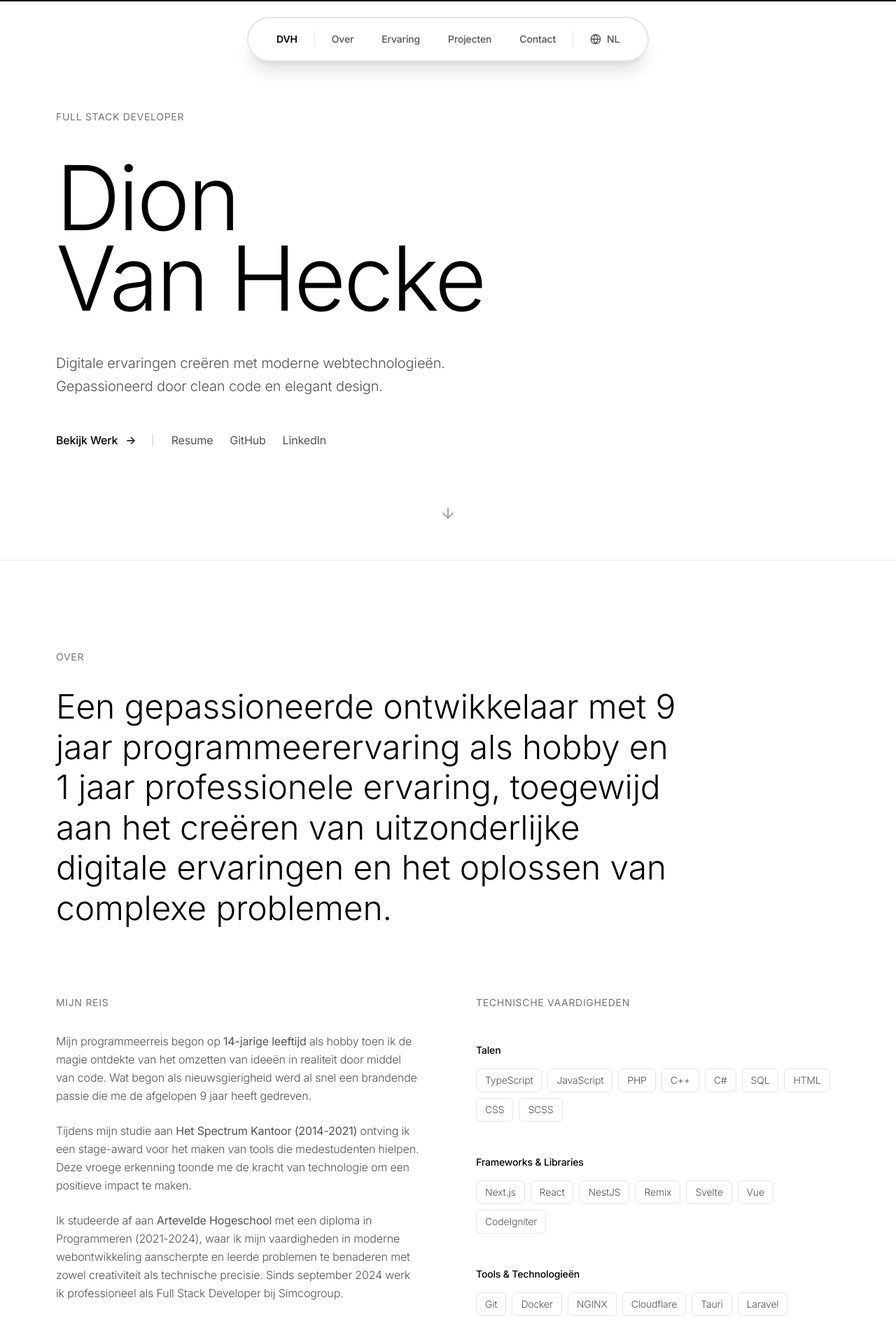
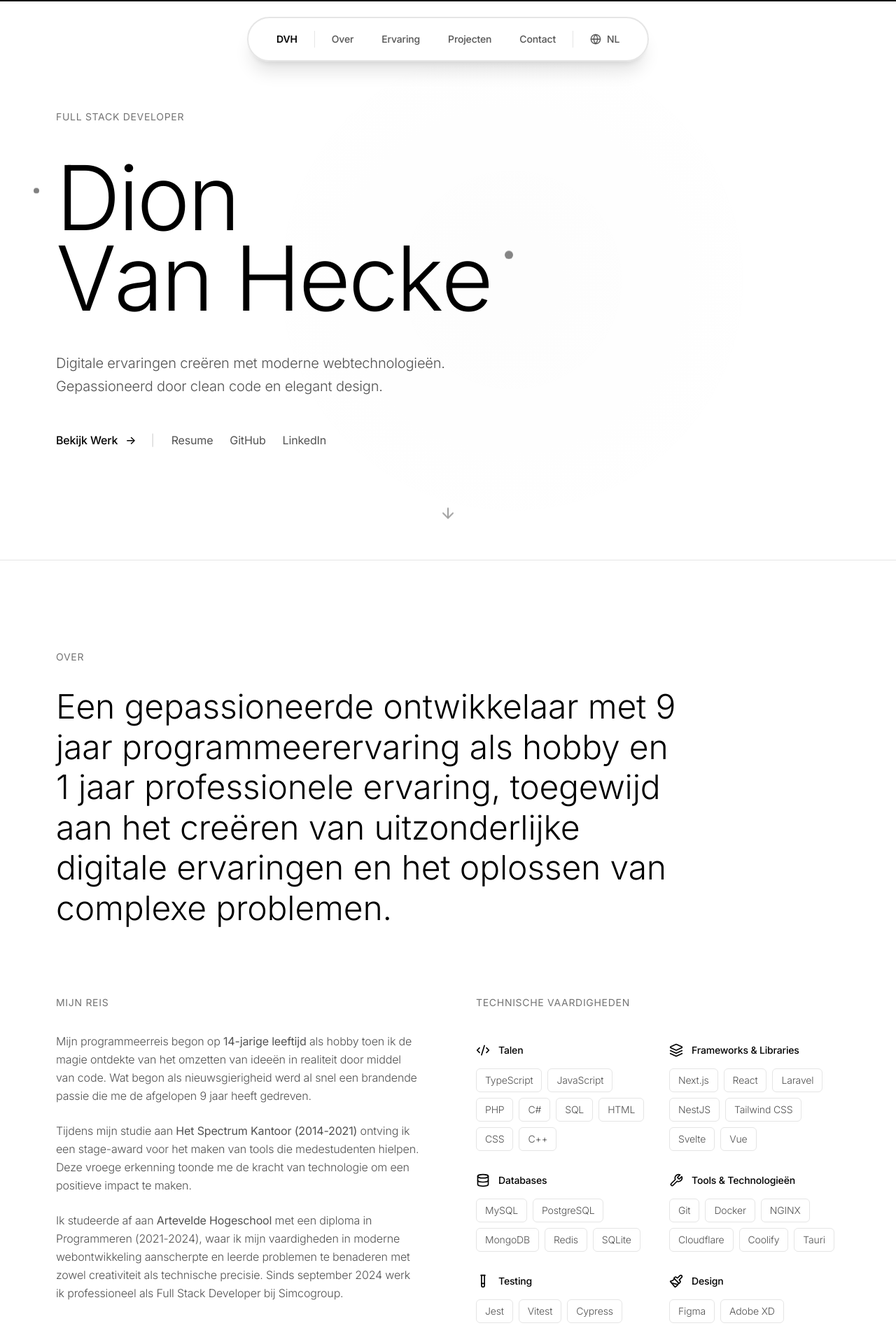
Before and after one commit to dionvanhecke/portfolio-revised, a Next.js app: page / in a window 1280 px wide. Shown: the top 1898 px of the page at 70% size. Built offline with nearby package versions, Linux system fonts and the light colour scheme.

Commit message:
feat: animations, extend skill section

```diff
--- a/src/components/About.tsx
+++ b/src/components/About.tsx
@@ -2,7 +2,7 @@
 
 import { motion } from 'framer-motion'
 import { useInView } from 'react-intersection-observer'
-import { Award,  Zap, Rocket, Palette } from 'lucide-react'
+import { Award, Zap, Rocket, Palette, Code2, Layers, Database, Wrench, TestTube, Paintbrush } from 'lucide-react'
 import { useLanguage } from '@/context/LanguageContext'
 
 const About = () => {
@@ -14,15 +14,33 @@ const About = () => {
 
   const skills = {
     languages: [
-      'TypeScript', 'JavaScript', 'PHP', 'C++', 'C#', 'SQL', 'HTML', 'CSS', 'SCSS'
+      'TypeScript', 'JavaScript', 'PHP', 'C#', 'SQL', 'HTML', 'CSS', 'C++'
     ],
     frameworks: [
-      'Next.js', 'React', 'NestJS', 'Remix', 'Svelte', 'Vue', 'CodeIgniter'
+      'Next.js', 'React', 'Laravel', 'NestJS', 'Tailwind CSS', 'Svelte', 'Vue'
+    ],
+    databases: [
+      'MySQL', 'PostgreSQL', 'MongoDB', 'Redis', 'SQLite'
     ],
     tools: [
-      'Git', 'Docker', 'NGINX', 'Cloudflare', 'Tauri', 'Laravel'
+      'Git', 'Docker', 'NGINX', 'Cloudflare', 'Coolify', 'Tauri'
+    ],
+    testing: [
+      'Jest', 'Vitest', 'Cypress', 'PHPUnit', 'Playwright'
+    ],
+    design: [
+      'Figma', 'Adobe XD', 'Photoshop', 'Illustrator'
     ]
   }
+
+  const skillCategories = [
+    { title: t.about.languages, icon: Code2, items: skills.languages },
+    { title: t.about.frameworks, icon: Layers, items: skills.frameworks },
+    { title: 'Databases', icon: Database, items: skills.databases },
+    { title: t.about.tools, icon: Wrench, items: skills.tools },
+    { title: 'Testing', icon: TestTube, items: skills.testing },
+    { title: 'Design', icon: Paintbrush, items: skills.design }
+  ]
 
   const languages_spoken = [
     { name: t.resume.dutch, level: t.resume.native },
@@ -121,61 +139,38 @@ const About = () => {
               {t.about.skills}
             </h3>
 
-            <div>
-              <h4 className="text-sm font-medium text-black dark:text-white mb-4">
-                {t.about.languages}
+            <div className="grid grid-cols-2 gap-8">
+              {skillCategories.map((category, index) => {
+                const IconComponent = category.icon
+                return (
+                  <motion.div
+                    key={category.title}
+                    initial={{ opacity: 0, y: 20 }}
+                    animate={inView ? { opacity: 1, y: 0 } : {}}
+                    transition={{ duration: 0.6, delay: index * 0.1, ease: [0.16, 1, 0.3, 1] }}
+                  >
+                    <div className="flex items-center gap-3 mb-4">
+                      <IconComponent className="w-5 h-5 text-black dark:text-white" />
+                      <h4 className="text-sm font-medium text-black dark:text-white">
+                        {category.title}
                       </h4>
+                    </div>
                     <div className="flex flex-wrap gap-2">
-                {skills.languages.map((skill, index) => (
+                      {category.items.map((skill, skillIndex) => (
                         <motion.span
                           key={skill}
-                    initial={{ opacity: 0, y: 10 }}
-                    animate={inView ? { opacity: 1, y: 0 } : {}}
-                    transition={{ duration: 0.5, delay: index * 0.05, ease: [0.16, 1, 0.3, 1] }}
-                    className="px-3 py-1.5 text-sm text-neutral-600 dark:text-neutral-400 border border-neutral-200 dark:border-neutral-800 rounded-md font-light"
+                          initial={{ opacity: 0, scale: 0.8 }}
+                          animate={inView ? { opacity: 1, scale: 1 } : {}}
+                          transition={{ duration: 0.4, delay: (index * 0.1) + (skillIndex * 0.05), ease: [0.16, 1, 0.3, 1] }}
+                          className="px-3 py-1.5 text-sm text-neutral-600 dark:text-neutral-400 border border-neutral-200 dark:border-neutral-800 rounded-md font-light hover:border-black dark:hover:border-white hover:text-black dark:hover:text-white transition-colors"
                         >
                           {skill}
                         </motion.span>
                       ))}
                     </div>
-            </div>
-
-            <div>
-              <h4 className="text-sm font-medium text-black dark:text-white mb-4">
-                {t.about.frameworks}
-              </h4>
-              <div className="flex flex-wrap gap-2">
-                {skills.frameworks.map((skill, index) => (
-                  <motion.span
-                    key={skill}
-                    initial={{ opacity: 0, y: 10 }}
-                    animate={inView ? { opacity: 1, y: 0 } : {}}
-                    transition={{ duration: 0.5, delay: index * 0.05, ease: [0.16, 1, 0.3, 1] }}
-                    className="px-3 py-1.5 text-sm text-neutral-600 dark:text-neutral-400 border border-neutral-200 dark:border-neutral-800 rounded-md font-light"
-                  >
-                    {skill}
-                  </motion.span>
-                ))}
-              </div>
-            </div>
-
-            <div>
-              <h4 className="text-sm font-medium text-black dark:text-white mb-4">
-                {t.about.tools}
-              </h4>
-              <div className="flex flex-wrap gap-2">
-                {skills.tools.map((skill, index) => (
-                  <motion.span
-                    key={skill}
-                    initial={{ opacity: 0, y: 10 }}
-                    animate={inView ? { opacity: 1, y: 0 } : {}}
-                    transition={{ duration: 0.5, delay: index * 0.05, ease: [0.16, 1, 0.3, 1] }}
-                    className="px-3 py-1.5 text-sm text-neutral-600 dark:text-neutral-400 border border-neutral-200 dark:border-neutral-800 rounded-md font-light"
-                  >
-                    {skill}
-                  </motion.span>
-                ))}
-              </div>
+                  </motion.div>
+                )
+              })}
             </div>
 
             <div>
--- a/src/components/Hero.tsx
+++ b/src/components/Hero.tsx
@@ -1,15 +1,68 @@
 'use client'
 
-import { motion } from 'framer-motion'
+import { motion, useMotionValue, useTransform, animate } from 'framer-motion'
 import { ArrowDown } from 'lucide-react'
 import { useLanguage } from '@/context/LanguageContext'
 import Link from 'next/link'
+import { useEffect, useState } from 'react'
 
 const Hero = () => {
   const { t } = useLanguage()
+  const [isHovered, setIsHovered] = useState(false)
+
+  const mouseX = useMotionValue(0)
+  const mouseY = useMotionValue(0)
+
+  const rotateX = useTransform(mouseY, [-300, 300], [5, -5])
+  const rotateY = useTransform(mouseX, [-300, 300], [-5, 5])
+
+  // Auto-demo animation on load
+  useEffect(() => {
+    const demoAnimation = async () => {
+      await new Promise(resolve => setTimeout(resolve, 1500)) // Wait for initial load
+
+      // Simulate mouse movement in a smooth pattern
+      await animate(mouseX, 150, { duration: 0.8, ease: "easeInOut" })
+      await animate(mouseY, -100, { duration: 0.8, ease: "easeInOut" })
+      await animate(mouseX, -150, { duration: 0.8, ease: "easeInOut" })
+      await animate(mouseY, 100, { duration: 0.8, ease: "easeInOut" })
+      await animate(mouseX, 0, { duration: 0.8, ease: "easeInOut" })
+      await animate(mouseY, 0, { duration: 0.8, ease: "easeInOut" })
+    }
+
+    demoAnimation()
+    // eslint-disable-next-line react-hooks/exhaustive-deps
+  }, [])
+
+  const handleMouseMove = (e: React.MouseEvent<HTMLDivElement>) => {
+    const rect = e.currentTarget.getBoundingClientRect()
+    const centerX = rect.left + rect.width / 2
+    const centerY = rect.top + rect.height / 2
+    mouseX.set(e.clientX - centerX)
+    mouseY.set(e.clientY - centerY)
+  }
+
+  const handleMouseLeave = () => {
+    animate(mouseX, 0, { duration: 0.5 })
+    animate(mouseY, 0, { duration: 0.5 })
+  }
+
   return (
-    <section id="home" className="relative min-h-screen flex items-center justify-center bg-white dark:bg-black">
-      <div className="w-full max-w-[1400px] mx-auto px-6 sm:px-12 lg:px-20">
+    <section id="home" className="relative min-h-screen flex items-center justify-center bg-white dark:bg-black overflow-hidden">
+      {/* Animated background gradient */}
+      <motion.div
+        className="absolute inset-0 opacity-30 dark:opacity-20"
+        animate={{
+          background: [
+            'radial-gradient(circle at 20% 50%, rgba(0,0,0,0.03) 0%, transparent 50%)',
+            'radial-gradient(circle at 80% 50%, rgba(0,0,0,0.03) 0%, transparent 50%)',
+            'radial-gradient(circle at 20% 50%, rgba(0,0,0,0.03) 0%, transparent 50%)',
+          ],
+        }}
+        transition={{ duration: 10, repeat: Infinity, ease: "linear" }}
+      />
+
+      <div className="w-full max-w-[1400px] mx-auto px-6 sm:px-12 lg:px-20 relative z-10">
         <div className="flex flex-col items-start space-y-12">
           <motion.div
             initial={{ opacity: 0, y: 20 }}
@@ -20,16 +73,78 @@ const Hero = () => {
             {t.hero.title}
           </motion.div>
 
+          <motion.div
+            onMouseMove={handleMouseMove}
+            onMouseLeave={handleMouseLeave}
+            onHoverStart={() => setIsHovered(true)}
+            onHoverEnd={() => setIsHovered(false)}
+            style={{
+              rotateX,
+              rotateY,
+              transformStyle: "preserve-3d",
+              perspective: 1000
+            }}
+            className="relative"
+          >
             <motion.h1
               initial={{ opacity: 0, y: 30 }}
               animate={{ opacity: 1, y: 0 }}
               transition={{ duration: 0.8, delay: 0.1, ease: [0.16, 1, 0.3, 1] }}
-            className="text-6xl sm:text-7xl md:text-8xl lg:text-9xl font-light tracking-tight text-black dark:text-white leading-[0.9] cursor-default select-none"
+              className="text-6xl sm:text-7xl md:text-8xl lg:text-9xl font-light tracking-tight text-black dark:text-white leading-[0.9] cursor-default select-none relative"
             >
-            Dion
+              {['D', 'i', 'o', 'n'].map((letter, i) => (
+                <motion.span
+                  key={`first-${i}`}
+                  initial={{ opacity: 0, y: 50 }}
+                  animate={{ opacity: 1, y: 0 }}
+                  transition={{ duration: 0.5, delay: 0.1 + i * 0.05 }}
+                  whileHover={{
+                    y: -10,
+                    color: isHovered ? '#666' : undefined,
+                    transition: { duration: 0.2 }
+                  }}
+                  className="inline-block hover:text-neutral-600 dark:hover:text-neutral-400 transition-colors"
+                >
+                  {letter}
+                </motion.span>
+              ))}
               <br />
-            Van Hecke
+              {['V', 'a', 'n', ' ', 'H', 'e', 'c', 'k', 'e'].map((letter, i) => (
+                <motion.span
+                  key={`last-${i}`}
+                  initial={{ opacity: 0, y: 50 }}
+                  animate={{ opacity: 1, y: 0 }}
+                  transition={{ duration: 0.5, delay: 0.3 + i * 0.05 }}
+                  whileHover={{
+                    y: -10,
+                    color: isHovered ? '#666' : undefined,
+                    transition: { duration: 0.2 }
+                  }}
+                  className="inline-block hover:text-neutral-600 dark:hover:text-neutral-400 transition-colors"
+                >
+                  {letter === ' ' ? '\u00A0' : letter}
+                </motion.span>
+              ))}
             </motion.h1>
+
+            {/* Floating elements around name */}
+            <motion.div
+              className="absolute -left-8 top-1/4 w-2 h-2 rounded-full bg-black dark:bg-white"
+              animate={{
+                y: [0, -20, 0],
+                opacity: [0.3, 0.6, 0.3],
+              }}
+              transition={{ duration: 3, repeat: Infinity, ease: "easeInOut" }}
+            />
+            <motion.div
+              className="absolute -right-8 top-1/2 w-3 h-3 rounded-full bg-black dark:bg-white"
+              animate={{
+                y: [0, 20, 0],
+                opacity: [0.2, 0.5, 0.2],
+              }}
+              transition={{ duration: 4, repeat: Infinity, ease: "easeInOut", delay: 0.5 }}
+            />
+          </motion.div>
 
           <motion.p
             initial={{ opacity: 0, y: 20 }}
```
Lines whose indentation alone changed are shown as unchanged.
